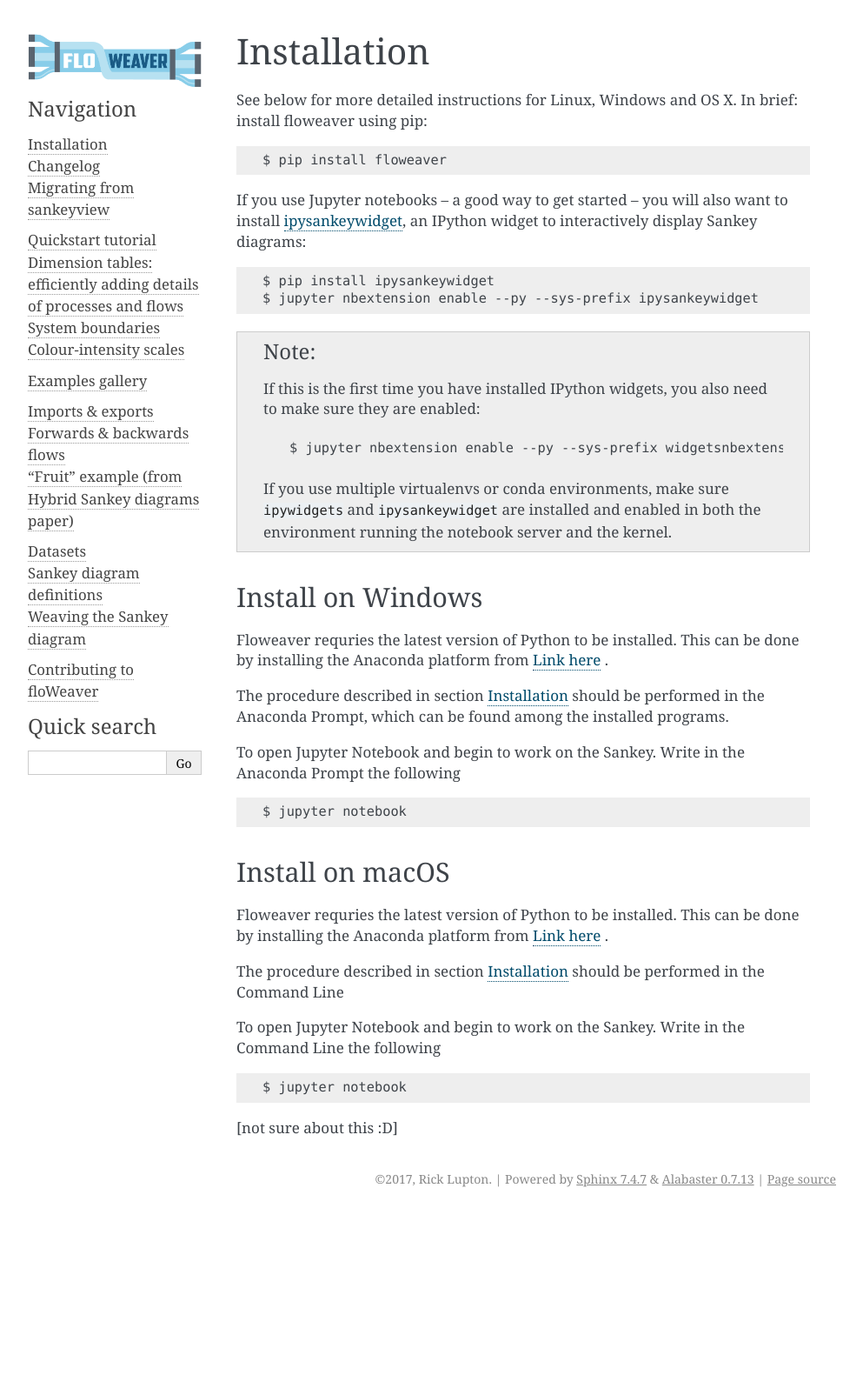
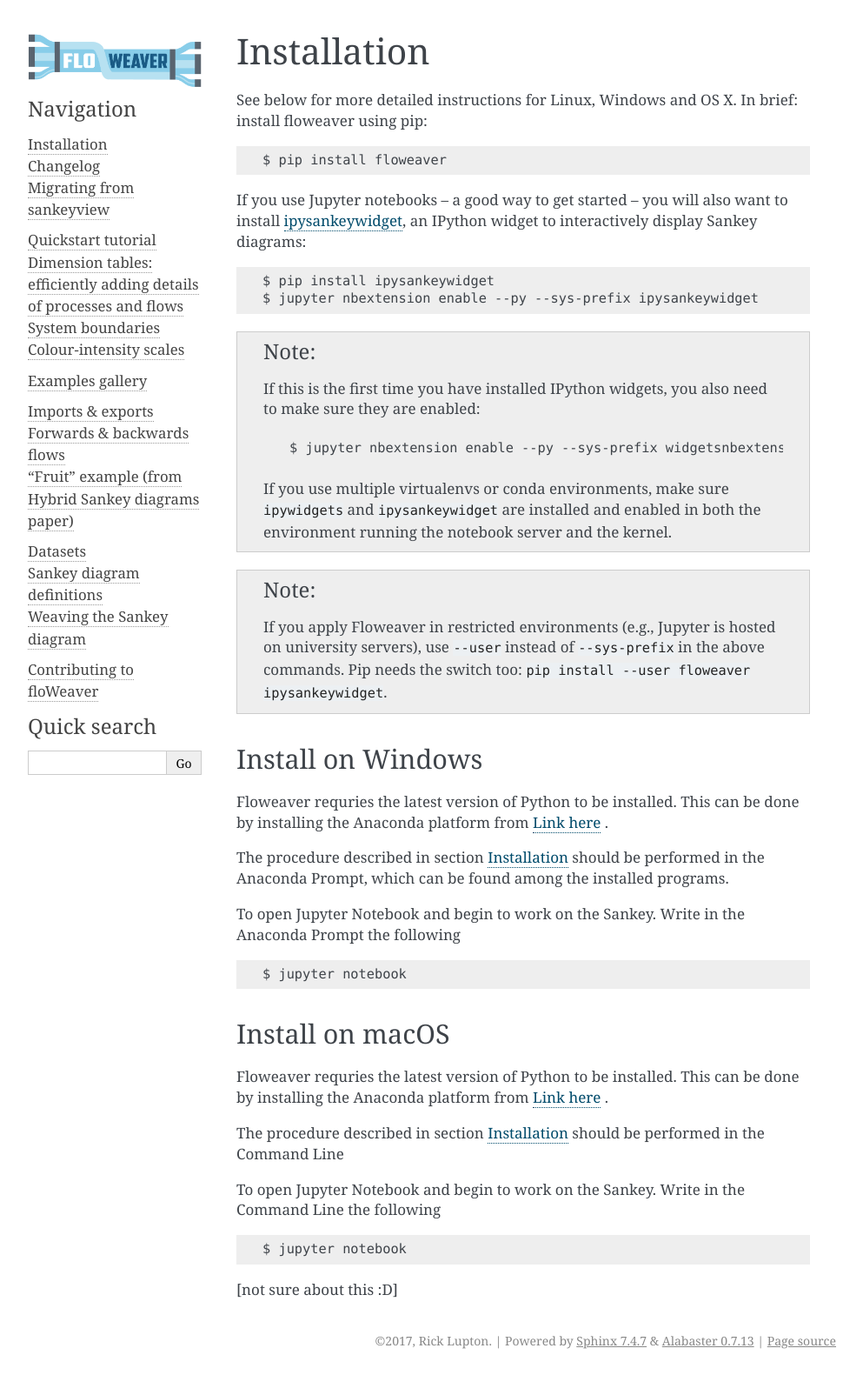
Before and after one commit to ricklupton/floweaver, a Sphinx documentation site: the page built from docs/installation.rst, in a window 1280 px wide. Shown: the whole page at 87% size, without its empty margins (148-1141 px from the left). Built offline with Sphinx 7.4.7, drawn with Linux system fonts in a browser that asks for light colours; a script that is not in the unit is left out; comment, search, counter and statistics services are not loaded; before the commit the page ends 1395 px from its top, so only the background shows below that.

Commit message:
Update installation.rst
Added remark on installation in restricted environments without permissions to install packages globally.

```diff
--- a/docs/installation.rst
+++ b/docs/installation.rst
@@ -28,6 +28,13 @@ an IPython widget to interactively display Sankey diagrams::
     ``ipywidgets`` and ``ipysankeywidget`` are installed and enabled in both the
     environment running the notebook server and the kernel.
 
+.. note::
+
+    If you apply Floweaver in restricted environments (e.g., Jupyter is hosted
+    on university servers), use ``--user`` instead of ``--sys-prefix`` in the
+    above commands.
+    Pip needs the switch too: ``pip install --user floweaver ipysankeywidget``.
+
 Install on Windows
 ------------------
 
```
